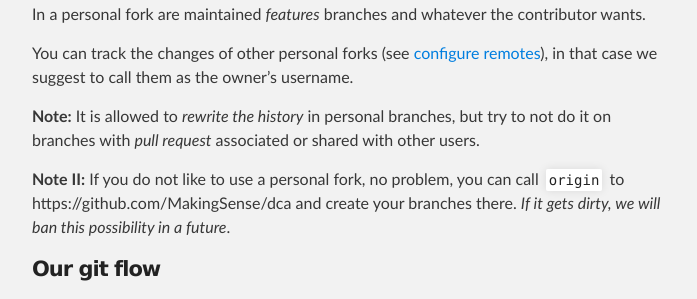
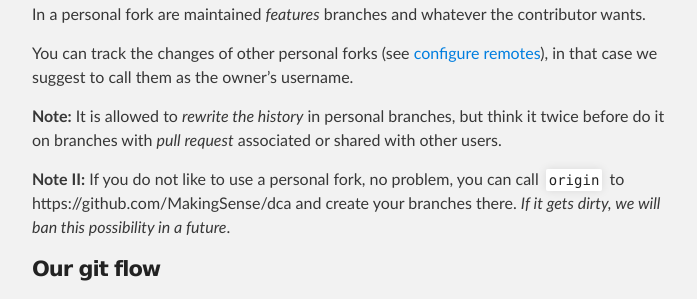
Before and after one commit to MakingSense/makingsense.github.io, a Jekyll site: the page built from migration-to-git/4-flows/dca-flow.md, in a window 1280 px wide and 900 px high, scrolled down 1277 px. Shown: the part 154-453 px from the top of the window, without its empty margins (288-985 px from the left). Built offline with Jekyll 4.4.1, drawn with Linux system fonts in a browser that asks for light colours.

Commit message:
Relax note about rebase

```diff
--- a/migration-to-git/4-flows/dca-flow.md
+++ b/migration-to-git/4-flows/dca-flow.md
@@ -54,9 +54,8 @@ contributor wants.
 You can track the changes of other personal forks (see [configure remotes]), in
 that case we suggest to call them as the owner's username.
 
-**Note:** It is allowed to _rewrite the history_ in personal branches, but try
-to not do it on branches with _pull request_ associated or shared with other
-users.
+**Note:** It is allowed to _rewrite the history_ in personal branches, but think it twice
+before do it on branches with _pull request_ associated or shared with other users.
 
 **Note II:** If you do not like to use a personal fork, no problem, you can call `origin` to https://github.com/MakingSense/dca and create your branches there. _If it gets dirty, we will ban this possibility in a future_.
 
```
